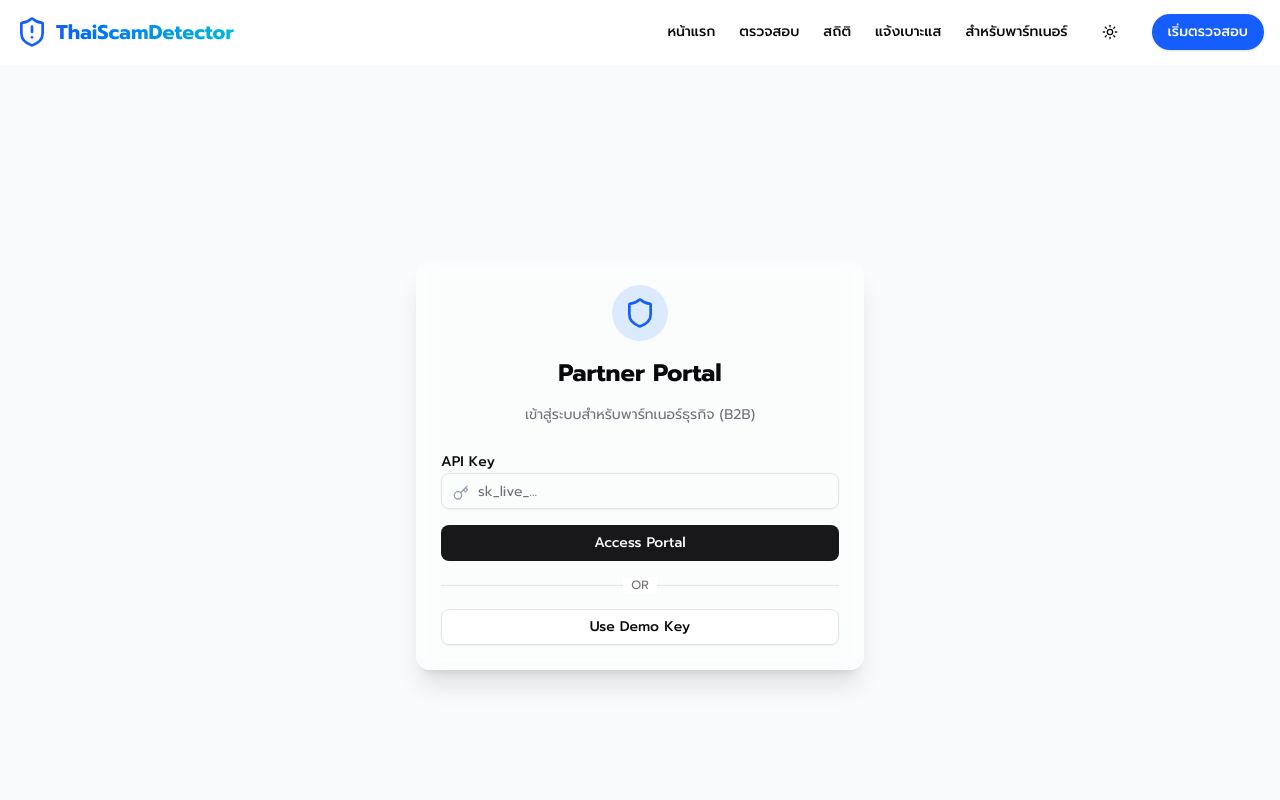
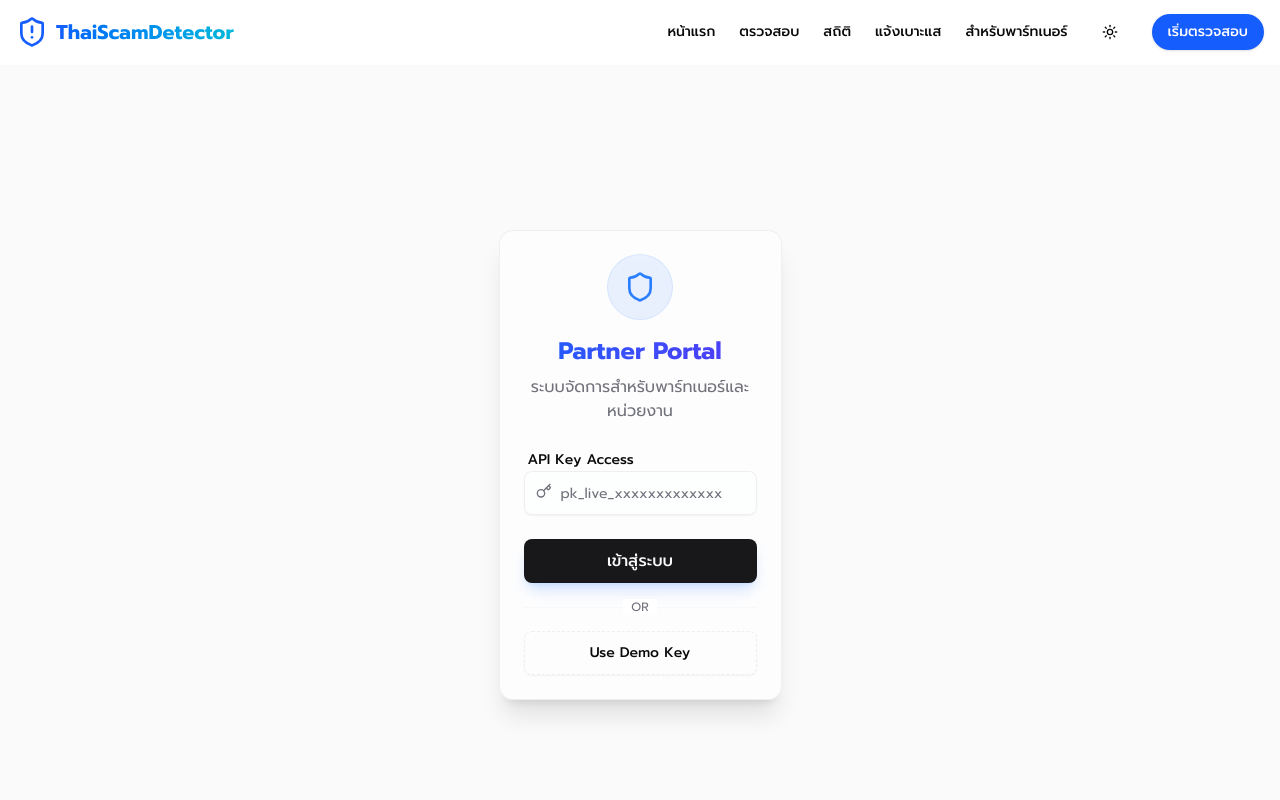
Before and after one commit to nutthakorn7/ThaiScamBench, a Next.js app in the folder frontend/: page /partner/login in a window 1280 px wide. Shown: the top 800 px of the page. Built offline with nearby package versions, Linux system fonts and the light colour scheme; no server answers; a web font is replaced by a local one.

Commit message:
style: modernize partner login page with aurora theme

```diff
--- a/frontend/app/partner/login/page.tsx
+++ b/frontend/app/partner/login/page.tsx
@@ -1,5 +1,4 @@
 "use client";
-// Force Vercel Rebuild - Timestamp: 2025-12-06T19:10:00
 
 import { useState } from "react";
 import { useRouter } from "next/navigation";
@@ -9,6 +8,8 @@ import { Card, CardContent, CardDescription, CardHeader, CardTitle } from "@/com
 import { Shield, Key, ArrowRight, Loader2 } from "lucide-react";
 import { setPartnerKey } from "@/lib/partner-api";
 import { toast } from "sonner";
+import { AuroraBackground } from "@/components/ui/aurora-background";
+import { motion } from "framer-motion";
 
 export default function PartnerLoginPage() {
   const [apiKey, setApiKey] = useState("");
@@ -43,26 +44,40 @@ export default function PartnerLoginPage() {
   };
 
   return (
-    <div className="min-h-screen bg-gray-50 flex items-center justify-center p-4">
-      <Card className="w-full max-w-md shadow-xl">
-        <CardHeader className="text-center space-y-2">
-          <div className="mx-auto bg-blue-100 p-3 rounded-full w-fit">
-            <Shield className="h-8 w-8 text-blue-600" />
+    <AuroraBackground>
+      <motion.div
+        initial={{ opacity: 0.0, y: 40 }}
+        whileInView={{ opacity: 1, y: 0 }}
+        transition={{
+          delay: 0.3,
+          duration: 0.8,
+          ease: "easeInOut",
+        }}
+        className="relative flex flex-col items-center justify-center min-h-[calc(100vh-4rem)] p-4"
+      >
+        <Card className="w-full max-w-md shadow-xl bg-card/60 backdrop-blur-xl border-border/50">
+          <CardHeader className="text-center space-y-4">
+            <div className="mx-auto bg-blue-500/10 p-4 rounded-full w-fit mb-2 ring-1 ring-blue-500/20">
+              <Shield className="h-8 w-8 text-blue-500" />
             </div>
-          <CardTitle className="text-2xl font-bold">Partner Portal</CardTitle>
-          <CardDescription>
-            เข้าสู่ระบบสำหรับพาร์ทเนอร์ธุรกิจ (B2B)
+            <div>
+              <CardTitle className="text-2xl font-bold bg-clip-text text-transparent bg-gradient-to-r from-blue-600 to-indigo-600 dark:from-blue-400 dark:to-indigo-400">
+                Partner Portal
+              </CardTitle>
+              <CardDescription className="mt-2 text-base">
+                ระบบจัดการสำหรับพาร์ทเนอร์และหน่วยงาน
               </CardDescription>
+            </div>
           </CardHeader>
           <CardContent>
-          <form onSubmit={handleLogin} className="space-y-4">
+            <form onSubmit={handleLogin} className="space-y-6">
               <div className="space-y-2">
-              <label className="text-sm font-medium">API Key</label>
+                <label className="text-sm font-medium ml-1">API Key Access</label>
                 <div className="relative">
-                <Key className="absolute left-3 top-3 h-4 w-4 text-gray-400" />
+                  <Key className="absolute left-3 top-3 h-4 w-4 text-muted-foreground" />
                   <Input
-                  placeholder="sk_live_..."
-                  className="pl-9"
+                    placeholder="pk_live_xxxxxxxxxxxxx"
+                    className="pl-9 h-11 bg-background/50 border-input/60 focus:bg-background transition-colors"
                     value={apiKey}
                     onChange={(e) => setApiKey(e.target.value)}
                     type="password"
@@ -70,13 +85,25 @@ export default function PartnerLoginPage() {
                 </div>
               </div>
 
-            <Button type="submit" className="w-full" disabled={loading}>
-              {loading ? <Loader2 className="animate-spin h-4 w-4 mr-2" /> : "Access Portal"}
+              <div className="space-y-4">
+                <Button
+                  type="submit"
+                  className="w-full h-11 text-base shadow-lg shadow-blue-500/20"
+                  disabled={loading}
+                >
+                  {loading ? (
+                    <>
+                      <Loader2 className="animate-spin h-4 w-4 mr-2" />
+                      Authenticating...
+                    </>
+                  ) : (
+                    "เข้าสู่ระบบ"
+                  )}
                 </Button>
 
                 <div className="relative">
                     <div className="absolute inset-0 flex items-center">
-                    <span className="w-full border-t" />
+                        <span className="w-full border-t border-muted/50" />
                     </div>
                     <div className="relative flex justify-center text-xs uppercase">
                         <span className="bg-background px-2 text-muted-foreground">Or</span>
@@ -86,14 +113,16 @@ export default function PartnerLoginPage() {
                 <Button
                     variant="outline"
                     type="button"
-                className="w-full"
+                    className="w-full h-11 bg-transparent border-dashed border-border/60 hover:bg-accent/50 hover:border-solid hover:border-primary/50 transition-all"
                     onClick={handleDemoLogin}
                 >
                     Use Demo Key
                 </Button>
+              </div>
             </form>
           </CardContent>
         </Card>
-    </div>
+      </motion.div>
+    </AuroraBackground>
   );
 }
```
Lines whose indentation alone changed are shown as unchanged.
